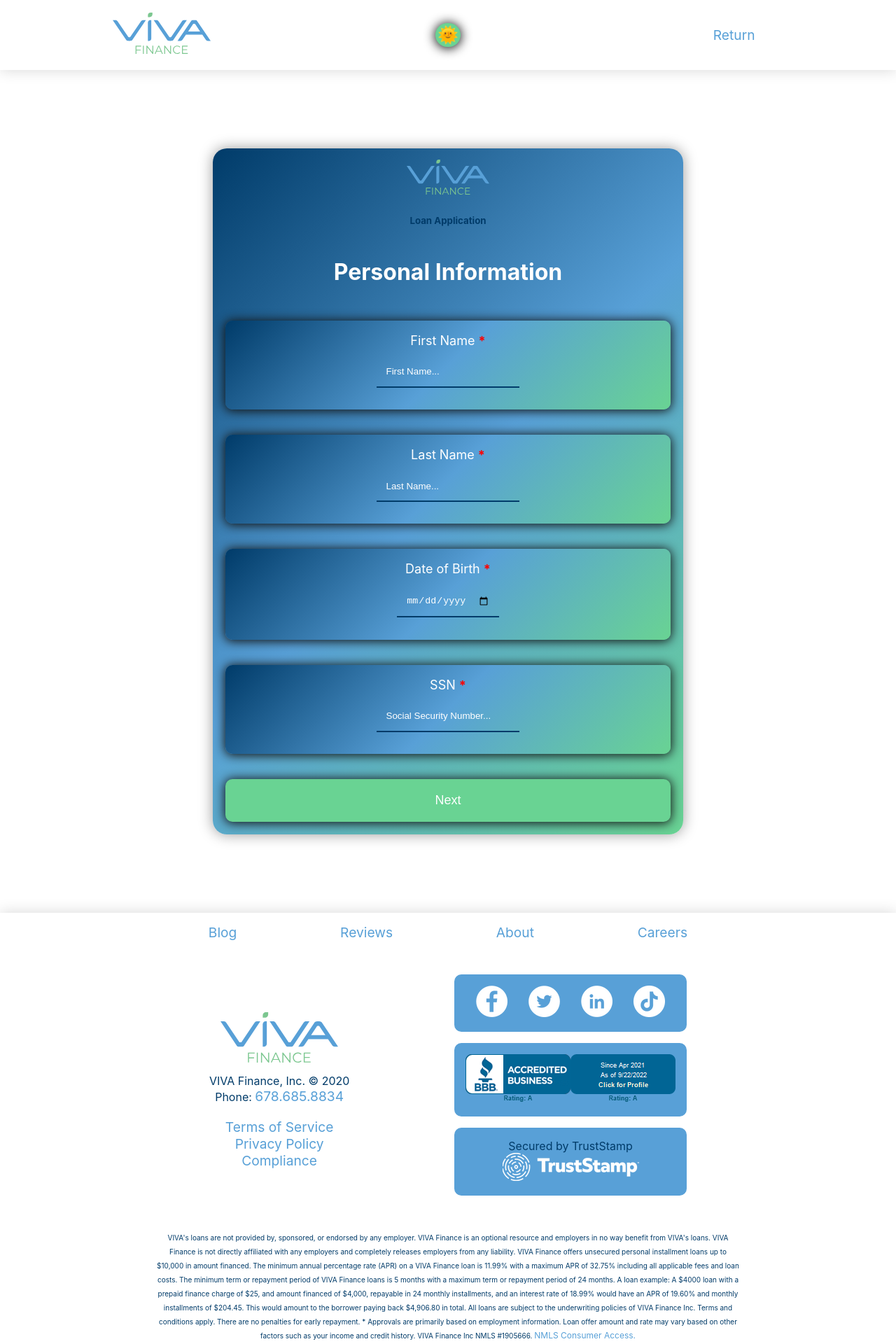
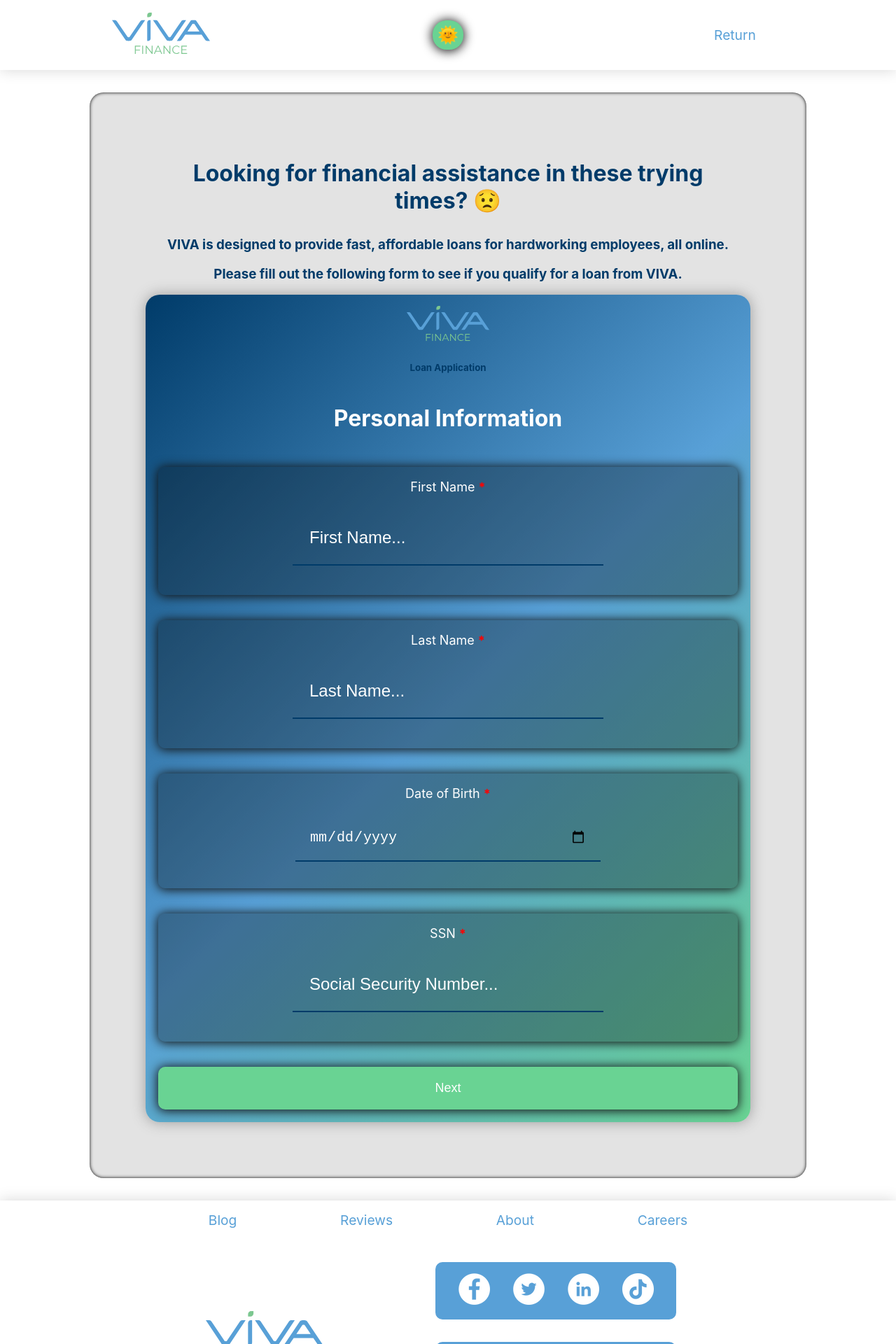
Before and after one commit to djquigon/viva-takehome, a React (Create React App) app: page / in a window 1280 px wide. Shown: the top 1920 px of the page at 70% size. Built offline with nearby package versions, Linux system fonts and the light colour scheme; the HTML template or start-up script is replaced by a standard one.

Commit message:
last minute styling updates

```diff
--- a/src/App.css
+++ b/src/App.css
@@ -22,16 +22,6 @@
   );
 }
 
-header img {
-  width: 140px;
-}
-
-#themeBtn {
-  border-radius: 20px;
-  padding: 1px;
-  font-size: x-large;
-}
-
 #dark footer,
 #dark header {
   box-shadow: 0px -5px 20px 0px #0c0c0c;
@@ -41,12 +31,30 @@
   box-shadow: 0px 0px 20px 0px #000000;
 }
 
-form h1 {
+#dark .modalContent {
+  background-color: rgb(0 0 0 / 90%);
   color: white;
 }
 
-#vivaTrustStamp {
-  flex-direction: column;
+#dark h1,
+#dark h3 {
+  color: white;
+}
+
+header {
+  padding: 1em 0 1em 0;
+  display: flex;
+  flex-direction: row;
+  align-items: center;
+  justify-content: space-around;
+}
+
+header img {
+  width: 140px;
+}
+
+header a {
+  width: 15%;
 }
 
 footer,
@@ -57,25 +65,6 @@
 footer > * {
   padding: 1em;
   width: 65%;
-}
-
-header {
-  padding: 1em 0 1em 0;
-  display: flex;
-  flex-direction: row;
-  align-items: center;
-  justify-content: space-around;
-}
-
-hr {
-  width: 100%;
-  border-top: 1px solid #bbb;
-}
-
-main div {
-  height: 100%;
-  width: 55%;
-  padding: 4em;
 }
 
 main {
@@ -89,81 +78,17 @@
   align-items: center;
 }
 
+main div {
+  height: 100%;
+  width: 70%;
+  padding: 4em;
+  background-color: #0000001c;
+  border-radius: 20px;
+  box-shadow: inset 0px 0px 5px 0px #000000;
+}
+
 main div > * {
   margin: 1em;
-}
-
-b {
-  color: #69d393;
-}
-
-header a {
-  width: 15%;
-}
-
-label {
-  background: inherit;
-}
-
-label,
-button {
-  box-shadow: 0 1px 15px 1px #121212;
-  color: white;
-  font-size: large;
-}
-
-label {
-  padding: 1em;
-}
-
-::placeholder {
-  /* Chrome, Firefox, Opera, Safari 10.1+ */
-  color: white;
-  opacity: 1; /* Firefox */
-}
-
-:-ms-input-placeholder {
-  /* Internet Explorer 10-11 */
-  color: white;
-}
-
-::-ms-input-placeholder {
-  /* Microsoft Edge */
-  color: white;
-}
-
-input,
-select {
-  border: none;
-  border-bottom: 2px solid #003b69;
-  background: transparent;
-  color: white;
-}
-
-option {
-  color: black;
-}
-
-.requiredSymbol {
-  color: red;
-}
-
-label,
-button {
-  border-radius: 10px;
-}
-label,
-button,
-input,
-select {
-  padding: 1em;
-  margin: 1em;
-}
-
-button {
-  background-color: #69d393;
-  border-color: transparent;
-  cursor: pointer;
 }
 
 form {
@@ -183,6 +108,118 @@
   margin: 1em;
 }
 
+form h1 {
+  color: white;
+}
+
+input,
+select {
+  border: none;
+  border-bottom: 2px solid #003b69;
+  background: transparent;
+  color: white;
+  width: 50%;
+  font-size: x-large;
+}
+
+label {
+  background: rgb(0 0 0 / 30%);
+}
+
+label,
+button {
+  box-shadow: 0 1px 15px 1px #121212;
+  color: white;
+  font-size: large;
+}
+
+label {
+  padding: 1em;
+}
+
+label,
+button {
+  border-radius: 10px;
+}
+label,
+button,
+input,
+select {
+  padding: 1em;
+  margin: 1em;
+}
+
+option {
+  color: black;
+}
+
+::placeholder {
+  /* Chrome, Firefox, Opera, Safari 10.1+ */
+  color: white;
+  opacity: 1; /* Firefox */
+}
+
+:-ms-input-placeholder {
+  /* Internet Explorer 10-11 */
+  color: white;
+}
+
+::-ms-input-placeholder {
+  /* Microsoft Edge */
+  color: white;
+}
+
+button {
+  background-color: #69d393;
+  border-color: transparent;
+  cursor: pointer;
+}
+
+nav {
+  display: flex;
+  justify-content: space-around;
+}
+
+hr {
+  width: 100%;
+  border-top: 1px solid #bbb;
+}
+
+a {
+  color: #58a0d7;
+  text-decoration: none;
+  font-size: larger;
+}
+
+a:hover {
+  color: #69d393;
+}
+
+b {
+  color: #69d393;
+}
+
+small {
+  font-size: x-small;
+}
+
+#themeBtn {
+  border-radius: 20px;
+  padding: 5px;
+  font-size: x-large;
+}
+
+#vivaTrustStamp {
+  flex-direction: column;
+}
+
+#vivaExternalLinks {
+  width: 50%;
+  display: flex;
+  flex-direction: column;
+  align-items: center;
+}
+
 #vivaContactInfo {
   display: flex;
   flex-direction: column;
@@ -200,12 +237,27 @@
   display: flex;
   justify-content: space-around;
   align-items: center;
+  width: 75%;
+}
+
+#vivaExternalLinks div img {
+  width: 100%;
 }
 
 #vivaRelatedLinks {
   display: flex;
   justify-content: space-around;
   align-items: center;
+}
+
+#confettiOverlay {
+  width: 100vw;
+  height: 100vh;
+  top: 0;
+  left: 0;
+  position: absolute;
+  pointer-events: none;
+  margin: 0;
 }
 
 .modal,
@@ -239,36 +291,6 @@
   align-items: center;
 }
 
-#dark .modalContent {
-  background-color: rgb(0 0 0 / 90%);
-  color: white;
+.requiredSymbol {
+  color: red;
 }
-
-#confettiOverlay {
-  width: 100vw;
-  height: 100vh;
-  top: 0;
-  left: 0;
-  position: absolute;
-  pointer-events: none;
-  margin: 0;
-}
-
-nav {
-  display: flex;
-  justify-content: space-around;
-}
-
-a {
-  color: #58a0d7;
-  text-decoration: none;
-  font-size: larger;
-}
-
-a:hover {
-  color: #69d393;
-}
-
-small {
-  font-size: x-small;
-}
--- a/src/App.jsx
+++ b/src/App.jsx
@@ -80,7 +80,7 @@
           <button id="themeBtn" onClick={toggleTheme}>
             <span role="img">{theme === "light" ? "🌞" : "🌚"}</span>
           </button>
-          <a href="/">Return</a>
+          <a href="https://app.viva-finance.com/register">Return</a>
         </header>
         <main>{renderCurrentFormStep()}</main>
         <footer>
--- a/src/components/EmploymentInfoForm.jsx
+++ b/src/components/EmploymentInfoForm.jsx
@@ -42,11 +42,18 @@
         updateLoanSize("Large");
       }
       updateFormStep(2);
+      window.scrollTo({ top: 0, behavior: "smooth" });
     }
   };
 
   return (
-    <div className="infoFormContainer">
+    <div>
+      <h1>Looking for financial assistance in these trying times? 😟</h1>
+      <h3>
+        VIVA is designed to provide fast, affordable loans for hardworking
+        employees, all online. Please fill out the following information to see
+        if you qualify for a loan from Viva.
+      </h3>
       <form className="infoForm" onSubmit={(e) => handleFormSubmit(e)}>
         <img height="50px" src={logo} alt="logo" />
         <h5>Loan Application</h5>
--- a/src/components/LoanOffer.jsx
+++ b/src/components/LoanOffer.jsx
@@ -33,8 +33,8 @@
         alt="confetti overlay"
       ></img>
       <h1>
-        Congratulations, you have been approved for a{" "}
-        <b>{size === "Large" ? "$15,000" : "$500"}</b> loan!
+        Congratulations {localStorage.getItem("firstName")}, you have been
+        approved for a <b>{size === "Large" ? "$15,000" : "$500"}</b> loan!
       </h1>
       <button
         onClick={() => {
@@ -71,12 +71,20 @@
                   Your funds are on the way! The loan term is{" "}
                   {size === "Large" ? "24" : "5"} months.
                 </p>
+                <a href="https://www.viva-finance.com/">
+                  {" "}
+                  Return to the Home Page
+                </a>
               </>
             ) : (
               <>
                 <h1>😔 Darn 😔</h1>
                 <hr />
                 <p>Sorry to hear that. Let us know if you change your mind!</p>
+                <a href="https://www.viva-finance.com/">
+                  {" "}
+                  Return to the Home Page
+                </a>
               </>
             )}
           </div>
--- a/src/components/PersonalInfoForm.jsx
+++ b/src/components/PersonalInfoForm.jsx
@@ -93,11 +93,21 @@
     /* First validate DOB */
     if (validateDOB() === true && validateSSN() === true) {
       updateFormStep(1);
+      window.scrollTo({ top: 0, behavior: "smooth" });
     }
   };
 
   return (
-    <div className="infoFormContainer">
+    <div>
+      <h1>Looking for financial assistance in these trying times? 😟</h1>
+      <h3>
+        VIVA is designed to provide fast, affordable loans for hardworking
+        employees, all online.
+      </h3>
+      <h3>
+        Please fill out the following form to see if you qualify for a loan from
+        VIVA.
+      </h3>
       <form className="infoForm" onSubmit={(e) => handleFormSubmit(e)}>
         <img height="50px" src={logo} alt="logo" />
         <h5>Loan Application</h5>
```
Also changed, not shown: src/assets/confetti.gif (deleted), 1 other file (tests, documents, lock files or other folders).
